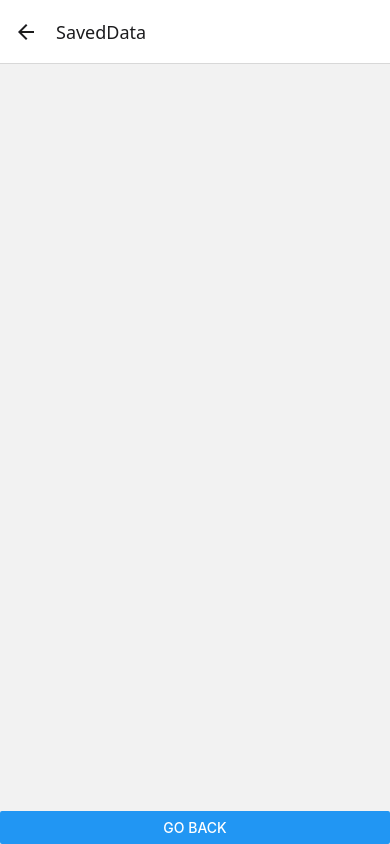
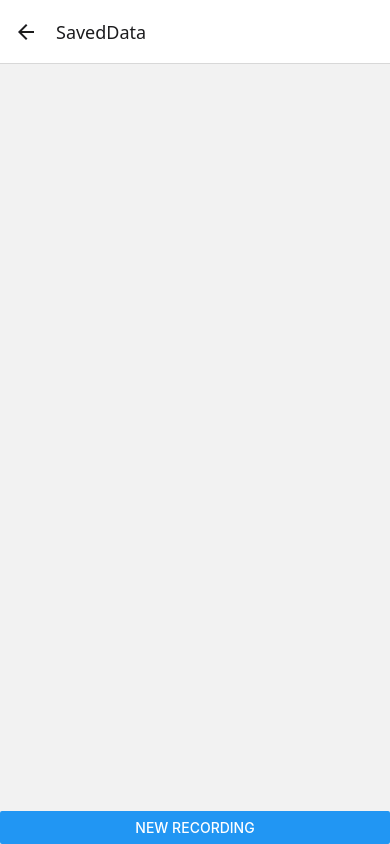
Before and after one commit to javar10/Speaking-Analysis-App, a React Native app: screen /SavedData in a window 390 px wide. Built offline with nearby package versions, Linux system fonts and the light colour scheme.

Commit message:
new recording back button updated

```diff
--- a/src/screens/SavedDataScreen.js
+++ b/src/screens/SavedDataScreen.js
@@ -17,7 +17,7 @@ const SavedDataScreen = ({ navigation }) => {
                 )}
             />
 
-            <Button title="Go Back" onPress={() => navigation.goBack()} />
+            <Button title="New Recording" onPress={() => navigation.navigate('Home')} />
         </View>
     );
 };
```
